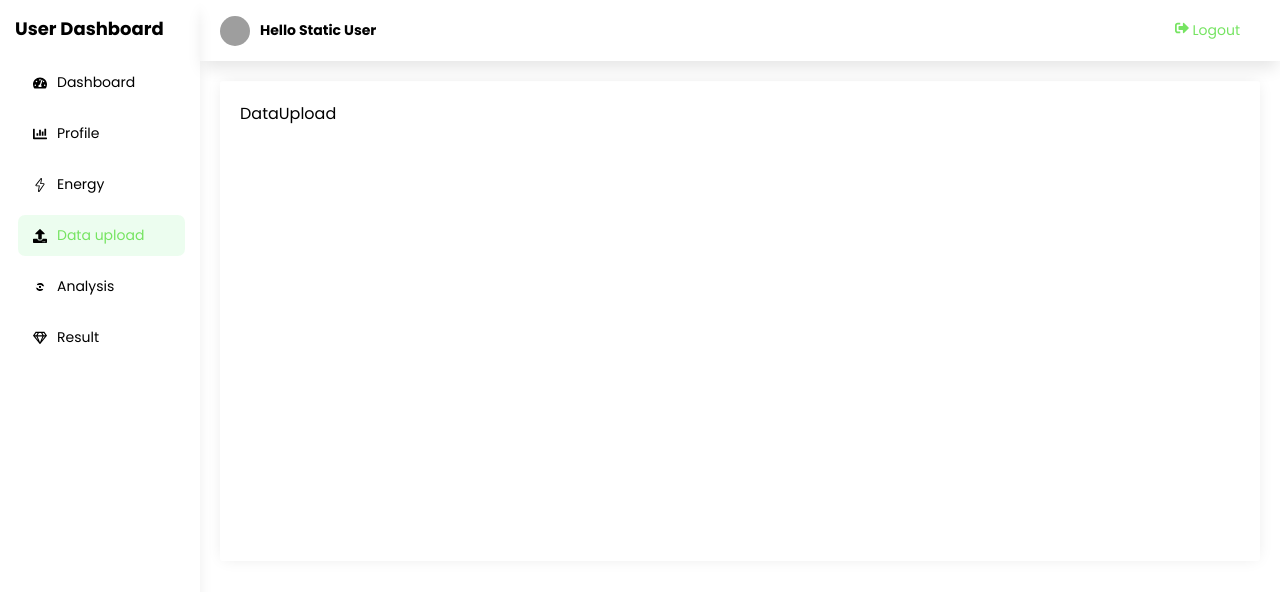
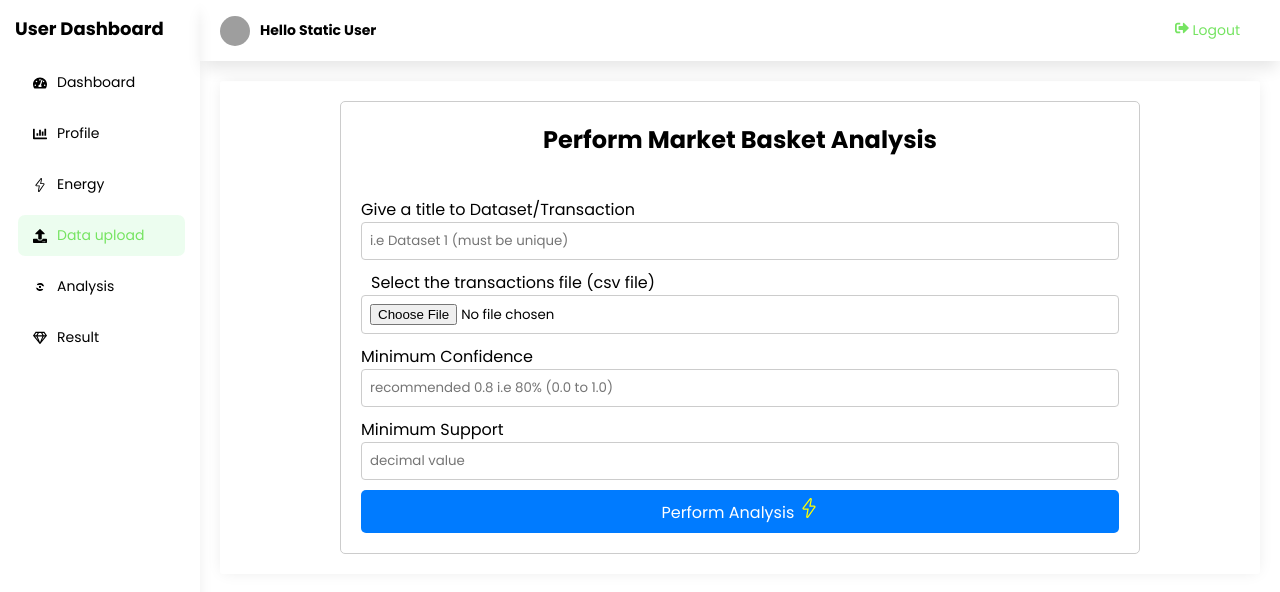
Before and after one commit to Bikrambhattaraii/MarketBasketAnalysisFrontend, a React (Vite) app: page /home/upload in a window 1280 px wide. Shown: the top 592 px of the page. Built offline with nearby package versions, Linux system fonts and the light colour scheme; no server answers; sample sign-in values are in the browser's storage; grey boxes are pictures that could not be loaded.

Commit message:
basic auth and some ui done TODO: energy , profile ,home ,results ,history

```diff
--- a/src/config/axios.js
+++ b/src/config/axios.js
@@ -8,11 +8,11 @@ const api = axios.create({
  const protectedApi = axios.create({
   baseURL: BASE_URL,
   withCredentials: true,
-  headers: { "Content-Type": "application/json" },
+  // headers: { "Content-Type": "application/json" },
 });
 
 protectedApi.interceptors.request.use((config)=>{
-    const token = localStorage.getItem('accessToken');
+    const token = sessionStorage.getItem('access_token');
     if(token){
         config.headers.Authorization = `Bearer ${token}`;
     }
--- a/src/context/ContextProvider.jsx
+++ b/src/context/ContextProvider.jsx
@@ -1,23 +1,22 @@
-import { useContext, createContext, useState } from "react";
+import { useContext, createContext, useState ,useEffect} from "react";
 const stateContext = createContext({
   user: null,
   token: null,
   toastMessage: null,
-  isAdmin: true,
+  // isAdmin: true,
   settingToastMessage: () => {},
   settingToken: () => {},
   settingUser: () => {},
-  settingIsAdmin: () => {},
+  // settingIsAdmin: () => {},
 });
 
 export const ContextProvider = ({ children }) => {
-  const [user, setUser] = useState(JSON.parse(sessionStorage.getItem("user")));
+  const [user, setUser] = useState(JSON.parse(localStorage.getItem("user")));
   const [token, setToken] = useState(sessionStorage.getItem("access_token"));
   const [toastMessage, setToastMessage] = useState(
     localStorage.getItem("toastMessage")
   );
-  const [isAdmin, setIsAdmin] = useState(true);
-  // const [token,setToken] = useState(null);
+  // const [isAdmin, setIsAdmin] = useState(true);
 
   const settingToastMessage = (message) => {
     setToastMessage(message);
@@ -27,9 +26,10 @@ export const ContextProvider = ({ children }) => {
       localStorage.removeItem("toastMessage");
     }
   };
-  const settingIsAdmin = (isAdmin) => {
-    setIsAdmin(isAdmin);
-  };
+  // const settingIsAdmin = (isAdmin) => {
+  //   setIsAdmin(isAdmin);
+  // };
+
   const settingToken = (token) => {
     setToken(token);
     if (token) {
@@ -42,13 +42,16 @@ export const ContextProvider = ({ children }) => {
   const settingUser = (user) => {
     setUser(user);
     if (user) {
-      sessionStorage.setItem("user", JSON.stringify(user));
+      localStorage.setItem("user", JSON.stringify(user));
     } else {
-      sessionStorage.removeItem("user");
+      localStorage.removeItem("user");
     }
   };
 
   //for getting user
+
+
+
 
   return (
     <stateContext.Provider
@@ -59,8 +62,6 @@ export const ContextProvider = ({ children }) => {
         settingUser,
         token,
         settingToken,
-        isAdmin,
-        settingIsAdmin,
       }}
     >
       {children}
--- a/src/main.jsx
+++ b/src/main.jsx
@@ -3,9 +3,13 @@ import ReactDOM from 'react-dom/client'
 import './index.css'
 import { RouterProvider } from 'react-router-dom'
 import router from './router.jsx'
+import { ContextProvider } from './context/ContextProvider.jsx'
 
 ReactDOM.createRoot(document.getElementById('root')).render(
   <React.StrictMode>
-    <RouterProvider router={router} />
+  <ContextProvider>
+     <RouterProvider router={router} />
+  </ContextProvider>
+
   </React.StrictMode>,
 )
--- a/src/pages/DataUpload.jsx
+++ b/src/pages/DataUpload.jsx
@@ -1,6 +1,101 @@
+import { useState } from "react";
+import "../styles/dataupload.css";
+import { SlEnergy } from "react-icons/sl";
+import { useStateContext } from "../context/ContextProvider";
+import { protectedApi } from "../config/axios.js";
+
 const DataUpload = () => {
+  const { user } = useStateContext();
+  const [formData, setFormData] = useState({
+    min_support: null,
+    min_confidence: null,
+    title: "",
+  });
+  const [dfile, setDfile] = useState(null);
+
+  const handleInputChnage = (e) => {
+    setFormData({
+      ...formData,
+      [e.target.name]: e.target.value,
+    });
+  };
+  const handleSubmit = async (e) => {
+    e.preventDefault();
+    try {
+      const response = await protectedApi.post(
+        "/analysis/upload",
+        { ...formData, userId: user.id, dfile },
+        {
+          headers: {
+            "Content-Type": "multipart/form-data",
+          },
+        }
+      );
+      console.log(response.data);
+    } catch (err) {
+      console.log(err);
+    }
+  };
+
   return (
-    <div>DataUpload</div>
-  )
-}
-export default DataUpload
+    <div className="form-container-dataupload">
+      <h2>Perform Market Basket Analysis</h2>
+      <form className="form" onSubmit={handleSubmit}>
+        <div className="form-group">
+          <label htmlFor="title">Give a title to Dataset/Transaction</label>
+          <input
+            id="title"
+            type="text"
+            name="title"
+            placeholder="i.e Dataset 1 (must be unique)"
+            value={formData.title}
+            onChange={handleInputChnage}
+          />
+        </div>
+        <div className="form-group">
+          <label htmlFor="file-upload" className="file-upload-label">
+            Select the transactions file (csv file)
+          </label>
+          <input
+            id="file-upload"
+            name="dfile"
+            type="file"
+            onChange={(e) => setDfile(e.target.files[0])}
+            accept=".csv"
+          />
+        </div>
+        <div className="form-group">
+          <label htmlFor="min-confidence">Minimum Confidence</label>
+          <input
+            id="min-confidence"
+            type="number"
+            name="min_confidence"
+            placeholder="recommended 0.8 i.e 80% (0.0 to 1.0)"
+            min="0"
+            max="1.0"
+            step="0.01"
+            value={formData.min_confidence}
+            onChange={handleInputChnage}
+          />
+        </div>
+        <div className="form-group">
+          <label htmlFor="support">Minimum Support</label>
+          <input
+            id="support"
+            type="number"
+            min="0"
+            placeholder="decimal value"
+            name="min_support"
+            value={formData.min_support}
+            onChange={handleInputChnage}
+          />
+        </div>
+
+        <button type="submit">
+          Perform Analysis <SlEnergy color="yellow" fontSize={20} />
+        </button>
+      </form>
+    </div>
+  );
+};
+export default DataUpload;
--- a/src/pages/Home.jsx
+++ b/src/pages/Home.jsx
@@ -1,41 +1,14 @@
-import React from 'react'
+
 import { useNavigate } from "react-router-dom";
-import { protectedApi,api } from "../config/axios.js";
+
 import { useEffect } from "react";
+import { useStateContext } from "../context/ContextProvider";
+
+
 const Home = () => {
   //temprory - todo - change to redux
   const navigate = useNavigate();
-
-  useEffect(() => {
-    const checkToken = async () => {
-      const token = localStorage.getItem("accessToken");
-      if (!token) {
-        navigate("/guest/login");
-        return;
-      }
-
-      try {
-        const res = await protectedApi.get("/auth/all");
-        console.log(res.data);
-      } catch (error) {
-        console.error("Error fetching user:", error);
-      }
-    };
-
-    checkToken();
-
-    const interval = setInterval(
-      () => {
-        protectedApi.get("/auth/refresh").then((res) => {
-          const token = res.data.accessToken;
-          console.log(token);
-          localStorage.removeItem("accessToken");
-          localStorage.setItem("accessToken", token);
-        });
-      },18000000); //every 5 hrs
-
-    return () => clearInterval(interval);
-  }, [navigate]);
+  const { user } = useStateContext();
 
   return (
     <div
--- a/src/pages/signUp.jsx
+++ b/src/pages/signUp.jsx
@@ -2,9 +2,10 @@ import { FaUserNinja, FaEnvelope, FaLock } from "react-icons/fa6";
 import "../styles/signUp.css";
 import { useState } from "react";
 import {api as apiCall} from "../config/axios.js";
-import { toast, ToastContainer } from "react-toastify";
-import "react-toastify/dist/ReactToastify.css";
+import { handleError,handleSuccess } from "../utils/toast.js";
 import { Link} from 'react-router-dom'
+import { ToastContainer } from "react-toastify";
+
 
 const SignUp = () => {
   const [formData, setFormData] = useState({
@@ -34,7 +35,8 @@ const SignUp = () => {
         }
       )
       .then((res) => {
-        if (res.data.success === true) {
+        const rdata = res.data;
+        if (rdata.success === true) {
           event.target.reset();
           setFormData({
             username: "",
@@ -45,16 +47,15 @@ const SignUp = () => {
             address: "",
           });
           setShopLogo(null);
-          //  console.log(res.data.message);
-          toast.success(res.data.message);
+          handleSuccess(rdata.message)
         } else {
           // console.log(res.data.message.errors[0].message)
-          toast.warn(res.data.message.errors[0].message);
+          handleError(rdata.message.errors[0].message); //TODO
         }
       })
       .catch((error) => {
         // console.error("Error registering user:", error.message);
-        toast.error(error.message);
+       handleError(error.message);
       });
   };
 
--- /dev/null
+++ b/src/styles/dataupload.css
@@ -0,0 +1,53 @@
+.form-container-dataupload {
+    max-width: 800px;
+    margin: 0 auto;
+    padding: 20px;
+    border: 1px solid #ccc;
+    border-radius: 5px;
+}
+
+.form-container-dataupload h2{
+    text-align: center;
+    margin-bottom: 40px;
+}
+.form {
+    display: flex;
+    flex-direction: column;
+}
+
+.form-group {
+    margin-bottom: 10px;
+}
+
+label {
+    font-weight: light;
+}
+input[type="number"],
+input[type="text"],
+input[type="file"] {
+  width: 100%;
+  padding: 8px;
+  border: 1px solid #ccc;
+  border-radius: 4px;
+}
+
+.file-upload-label {
+    padding: 5px 10px;
+    /* border: 1px solid #ccc; */
+    border-radius: 5px;
+    cursor: pointer;
+}
+
+button {
+    padding: 8px 16px;
+    background-color: #007bff;
+    color: white;
+    border: none;
+    border-radius: 5px;
+    cursor: pointer;
+    font-size: 16px;
+}
+
+button:hover {
+    background-color: #0056b3;
+}
--- /dev/null
+++ b/src/utils/toast.js
@@ -0,0 +1,36 @@
+import { toast } from "react-toastify";
+import "react-toastify/dist/ReactToastify.css";
+//toast
+export const handleSuccess = (msg) => {
+  // API call is successful
+  toast.success(msg, {
+    position: "top-right",
+    autoClose: 5000,
+    hideProgressBar: false,
+    closeOnClick: true,
+    pauseOnHover: true,
+    draggable: true,
+    progress: undefined,
+    theme: "light",
+  });
+};
+
+export const handleError = (errorData) => {
+  // API call resulted in an error
+  // let errorMessage = "";
+  // for (const key in errorData) {
+  //   if (errorData.hasOwnProperty(key)) {
+  //     const values = errorData[key].join(", ");
+  //     errorMessage += `${values}\n`;
+  //   }
+  // }
+  toast.error(errorData, {
+    position: "top-right",
+    autoClose: 5000,
+    hideProgressBar: false,
+    closeOnClick: true,
+    pauseOnHover: true,
+    draggable: true,
+    progress: undefined,
+  });
+};
```
Also changed, not shown: src/layouts/UserLayout.jsx (+54 -15 lines), src/pages/Login.jsx (+31 -24 lines).
